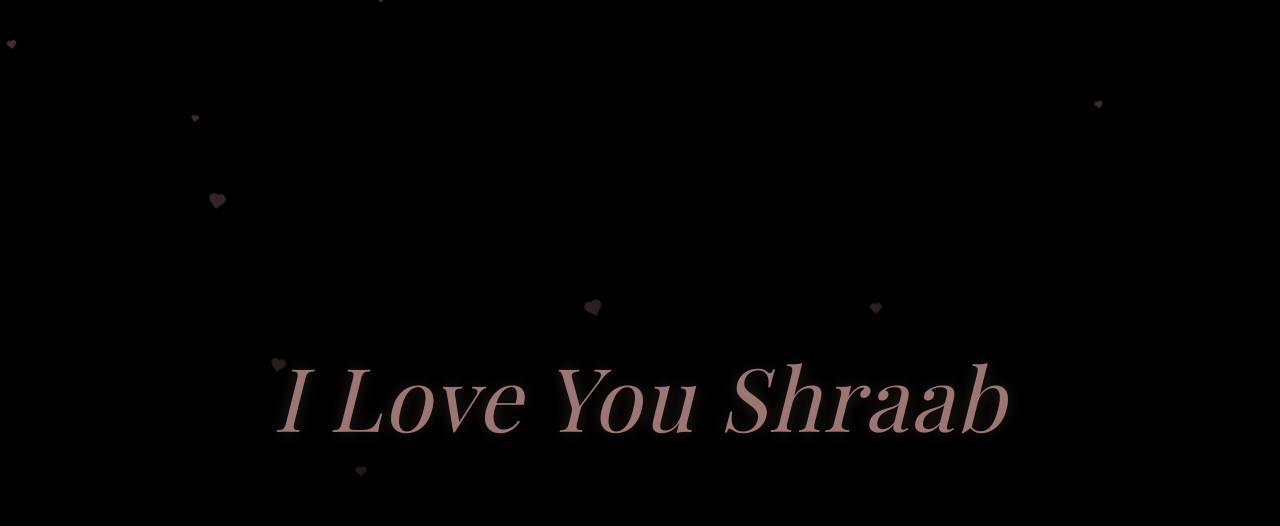
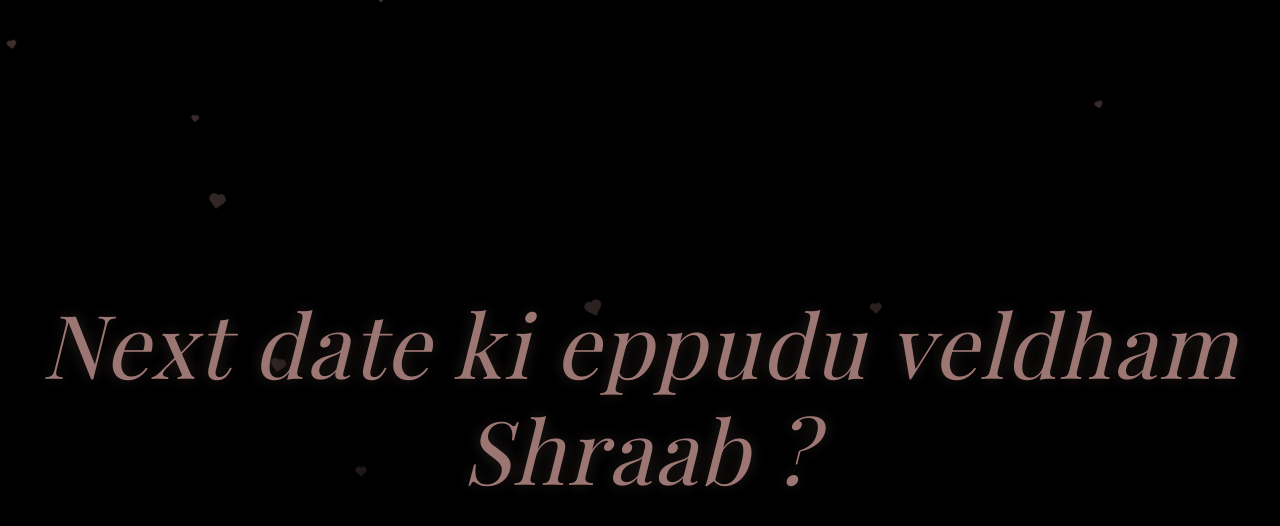
Before and after one commit to paramontrips-dot/playing-with-git, a plain HTML site: page index.html in a window 1280 px wide. Drawn offline with nearby package versions, Linux system fonts and the light colour scheme; a web font is replaced by a local one.

Commit message:
text change

```diff
--- a/index.html
+++ b/index.html
@@ -95,7 +95,7 @@
 <body>
 
     <div class="container-fluid">
-        <h1 class="love-text">I Love You Shraab</h1>
+        <h1 class="love-text">Next date ki eppudu veldham Shraab ?</h1>
     </div>
 
     <script>
```
